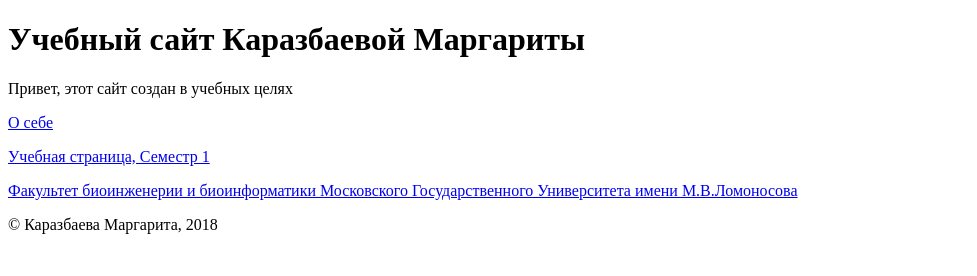
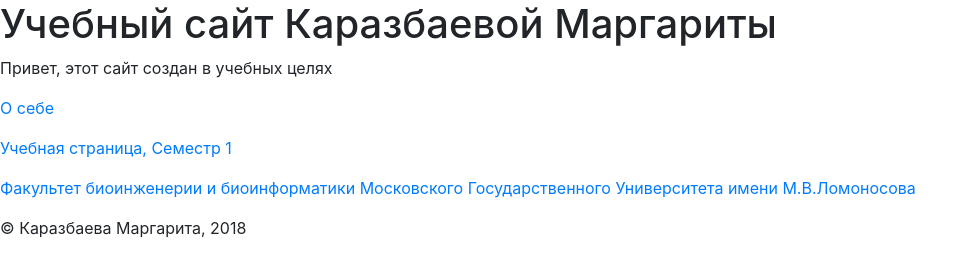
Before and after one commit to Margarita-Karazbaeva/informatica, a plain HTML site: page index.html in a window 1280 px wide. Shown: the whole page, without its empty margins (0-977 px from the left). Drawn offline with nearby package versions, Linux system fonts and the light colour scheme.

Commit message:
bootstrap

```diff
--- a/index.html
+++ b/index.html
@@ -2,6 +2,7 @@
 <html lang="ru">
   <head>
     <meta charset="UTF-8">
+    <link rel="stylesheet" href="https://stackpath.bootstrapcdn.com/bootstrap/4.1.3/css/bootstrap.min.css" integrity="sha384-MCw98/SFnGE8fJT3GXwEOngsV7Zt27NXFoaoApmYm81iuXoPkFOJwJ8ERdknLPMO" crossorigin="anonymous">
     <title>Каразбаева, Главная страница</title>
   </head>
   <body>
```
Also changed, not shown: term1/block2/pr6/index.html (+1 -0 lines), term1/index.html (+1 -0 lines).
